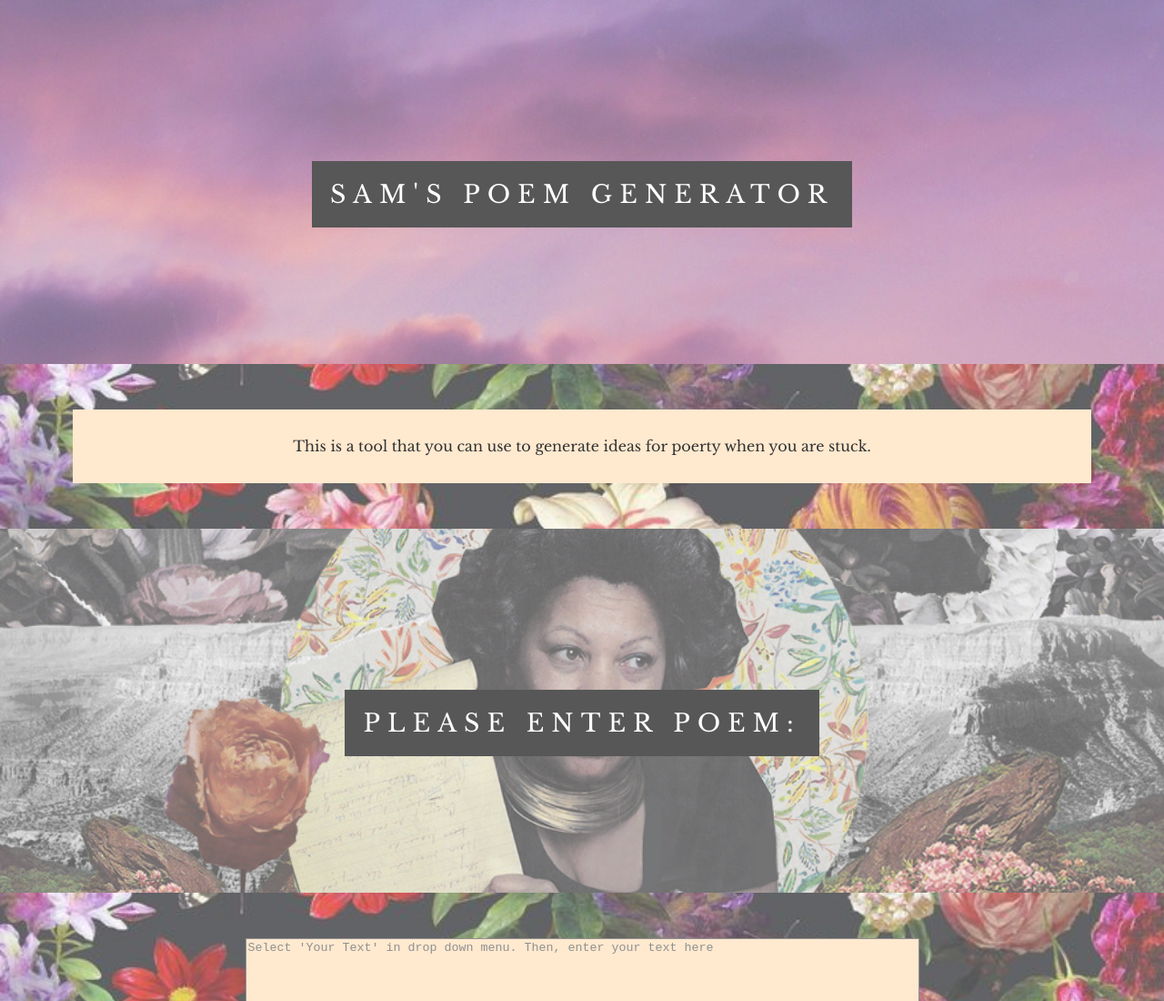
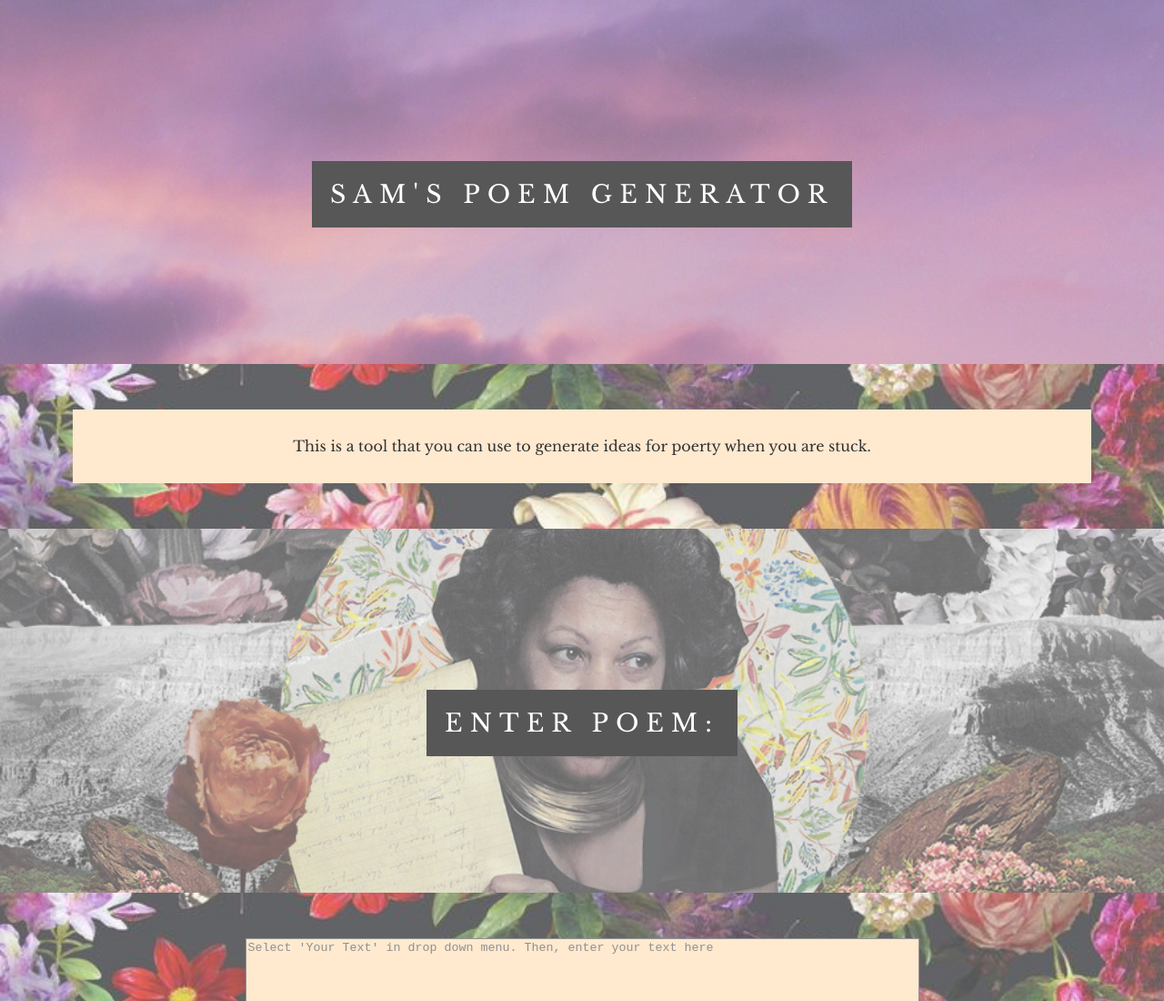
Before and after one commit to sjoseph11236/samPoemGenerator, a plain HTML site: page indext.html in a window 1280 px wide. Shown: the top 1100 px of the page at 91% size. Drawn offline with nearby package versions, Linux system fonts and the light colour scheme.

Commit message:
edited heading

```diff
--- a/indext.html
+++ b/indext.html
@@ -27,7 +27,7 @@
 
   <div class="image3" id="section2">
       <div class='ptext'>
-        <span class="border trans">Please Enter poem:</span>
+        <span class="border trans">Enter poem:</span>
       </div>
   </div>
 
```
